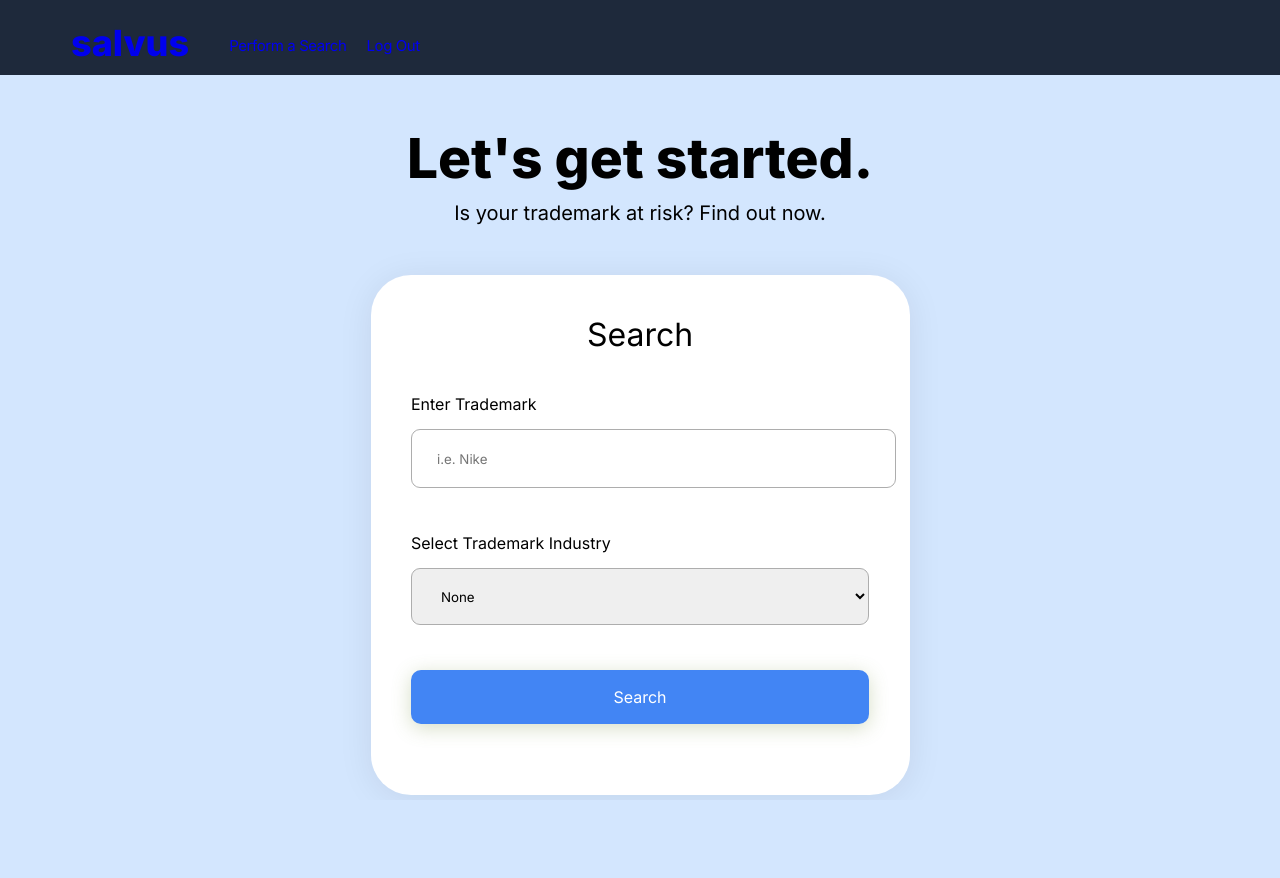
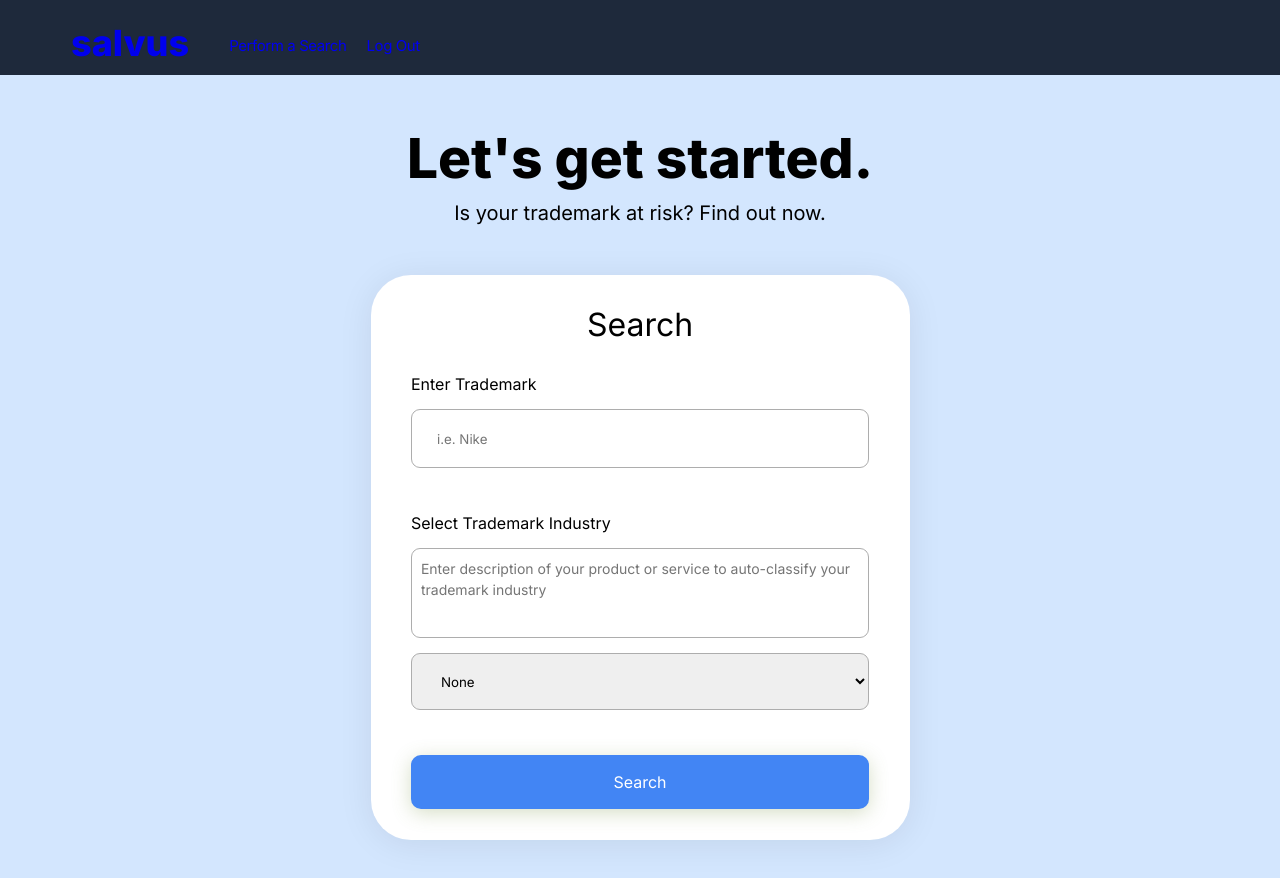
Before and after one commit to 18paulb/SalvusClient, an Angular app: page /mark-search in a window 1280 px wide. Shown: the top 878 px of the page. Before the commit the page ends 800 px from the top, so only its background shows below. Built offline with nearby package versions, Linux system fonts and the light colour scheme; sample sign-in values are in the browser's storage.

Commit message:
Added description box, fixed css, made loading circle over whole page, made table pretty

```diff
--- a/src/app/mark-search/mark-search.component.css
+++ b/src/app/mark-search/mark-search.component.css
@@ -1,13 +1,18 @@
 @import url(https://fonts.googleapis.com/css?family=Open+Sans);
 
 textarea {
-  box-sizing: border-box;
-  border: 2px solid #ccc;
-  border-radius: 4px;
-  background-color: #f8f8f8;
-  font-size: 16px;
   resize: none;
-  margin: 5px;
+  border: 1px solid #ADADAD;
+  border-radius: 9px;
+  width: 100%;
+  padding: 9px;
+  height: 70px;
+  margin-top: 15px;
+  font-size: 14px;
+}
+
+textarea::placeholder {
+  line-height: 1.5;
 }
 
 .search-title {
@@ -26,7 +31,7 @@ textarea {
   align-items: center;
   flex-direction: column;
   background: #FFFFFF;
-  height: 520px;
+  height: 565px;
   width: 539px;
   border-radius: 40px;
   box-shadow: 0 4px 35px 0 rgba(0, 0, 0, 0.08);
@@ -93,11 +98,24 @@ body{
 
 .search-box__title {
   font-size: 32px;
-  padding: 40px;
+  padding: 30px;
 }
 
 .search-box__details {
   width: 85%;
+}
+
+.loading-overlay {
+  position: fixed;
+  top: 0;
+  left: 0;
+  right: 0;
+  bottom: 0;
+  background-color: rgba(0, 0, 0, 0.5);  /* semi-transparent black */
+  display: flex;
+  justify-content: center;
+  align-items: center;
+  z-index: 1;
 }
 
 .loader {
@@ -113,3 +131,7 @@ body{
   0% { transform: rotate(0deg); }
   100% { transform: rotate(360deg); }
 }
+
+.flex-container {
+  display: flex;
+}
--- a/src/app/mark-search/mark-search.component.html
+++ b/src/app/mark-search/mark-search.component.html
@@ -11,11 +11,24 @@
             <div class="search-sub-title">Enter Trademark</div>
 
             <!--The Search-->
+            <!--            <form class="search" #wordmark='ngForm' (ngSubmit)="markSearch()">-->
+            <div class="flex-container">
                 <input name="wordMark" [(ngModel)]="mark" type="text" class="search-box__input"
                        placeholder="i.e. Nike">
+            </div>
+            <!--            </form>-->
 
             <!--All the drop down menus-->
             <div class="dropdown-title">Select Trademark Industry</div>
+            <!--            <form #markdescription='ngForm' (ngSubmit)="classifyCode()">-->
+            <div class="flex-container">
+              <textarea (keydown.enter)="classifyCode($event)" [(ngModel)]="description"
+                        placeholder="Enter description of your product or service to auto-classify your trademark industry"
+                        required></textarea>
+            </div>
+            <!--              <button type="submit" [disabled]="!markdescription.valid">Submit</button>-->
+            <!--            </form>-->
+
             <div>
                 <select class="search-box__input" [(ngModel)]="selectedOption"
                         required>
@@ -35,7 +48,9 @@
 <div style="display:flex; justify-content: space-evenly; align-items: center; flex-direction: column">
 
     <app-results-table [results]="this.results"></app-results-table>
-  <div class="loader" *ngIf="this.isLoading"></div>
+    <div *ngIf="this.isLoading" class="loading-overlay">
+        <div class="loader"></div>
+    </div>
 
     <!--  <div *ngIf="this.numCallsMade === this.MAX_CALLS">-->
     <!--    <button (click)="markSearch()">Load More Results</button>-->
--- a/src/app/mark-search/mark-search.component.ts
+++ b/src/app/mark-search/mark-search.component.ts
@@ -68,6 +68,7 @@ export class MarkSearchComponent {
         return
       }
 
+      this.results.length = 0;
       this.isLoading = true;
 
       if (this.searchScope === 'All') {
@@ -128,9 +129,13 @@ export class MarkSearchComponent {
     }));
   }
 
-  public classifyCode(): void {
-    this.http.get(this.baseUrl + `classifyCode?query=${encodeURIComponent(this.description)}`)
-      .subscribe((data: any) => {
+  async classifyCode(event: Event) {
+    // Prevents the newline
+    event.preventDefault();
+    this.isLoading = true;
+
+    let data = await this.classifyCodeApi();
+
     this.classification = data.classification
 
     //This sets the selected option to the classification if it is in the list of options
@@ -139,7 +144,11 @@ export class MarkSearchComponent {
       this.selectedOption = this.options.find(([key, value]) => key.toLowerCase() === data.classification.toLowerCase())![1]
     }
 
-      })
+    this.isLoading = false;
+  }
+
+  async classifyCodeApi() : Promise<any> {
+    return firstValueFrom(this.http.get(this.baseUrl + `classifyCode?query=${encodeURIComponent(this.description)}`));
   }
 
   public createTrademarks(data: any): void {
@@ -216,4 +225,5 @@ export class MarkSearchComponent {
     return "ERROR";  // return null if the number is not found
   }
 
+  protected readonly KeyboardEvent = KeyboardEvent;
 }
--- a/src/app/results-table/results-table.component.css
+++ b/src/app/results-table/results-table.component.css
@@ -1,15 +1,28 @@
 .results-table {
   width: 100%;
   border-collapse: collapse;
+  box-shadow: 0 0 20px rgba(0, 0, 0, 0.15);
+  font-size: 0.9em;
+  border-radius: 10px;
 }
 
 .table-header{
   border-bottom: 2px solid #CFDCE5;
+  background-color: #1E293B;
+  color: #FFFFFF;
 }
 
 .results-table th {
-  padding: 0 0 20px 20px;
+  padding: 20px 5px 20px 20px;
   text-align: start;
+}
+
+.results-table th:first-child {
+  border-top-left-radius: 10px;
+}
+
+.results-table th:last-child {
+  border-top-right-radius: 10px;
 }
 
 .results-table td {
@@ -17,7 +30,7 @@
 }
 
 .results-table tr:nth-child(even) {
-  background-color: #F5F8FA;
+  background-color: #FFFFFF;
 }
 
 .high-risk-level {
--- a/src/app/results-table/results-table.component.html
+++ b/src/app/results-table/results-table.component.html
@@ -4,7 +4,7 @@
 
   <table class="results-table">
     <thead class="table-header">
-    <tr style="background-color: #4A8FFF">
+    <tr>
       <th>Name/Word Mark</th>
       <th>Company Name</th>
       <th>Description</th>
--- a/src/styles.css
+++ b/src/styles.css
@@ -7,6 +7,7 @@
 
 body {
   background-color: #D3E6FE;
+  margin-bottom: 50px;
 }
 
 a {
```
Lines whose indentation alone changed are shown as unchanged.
